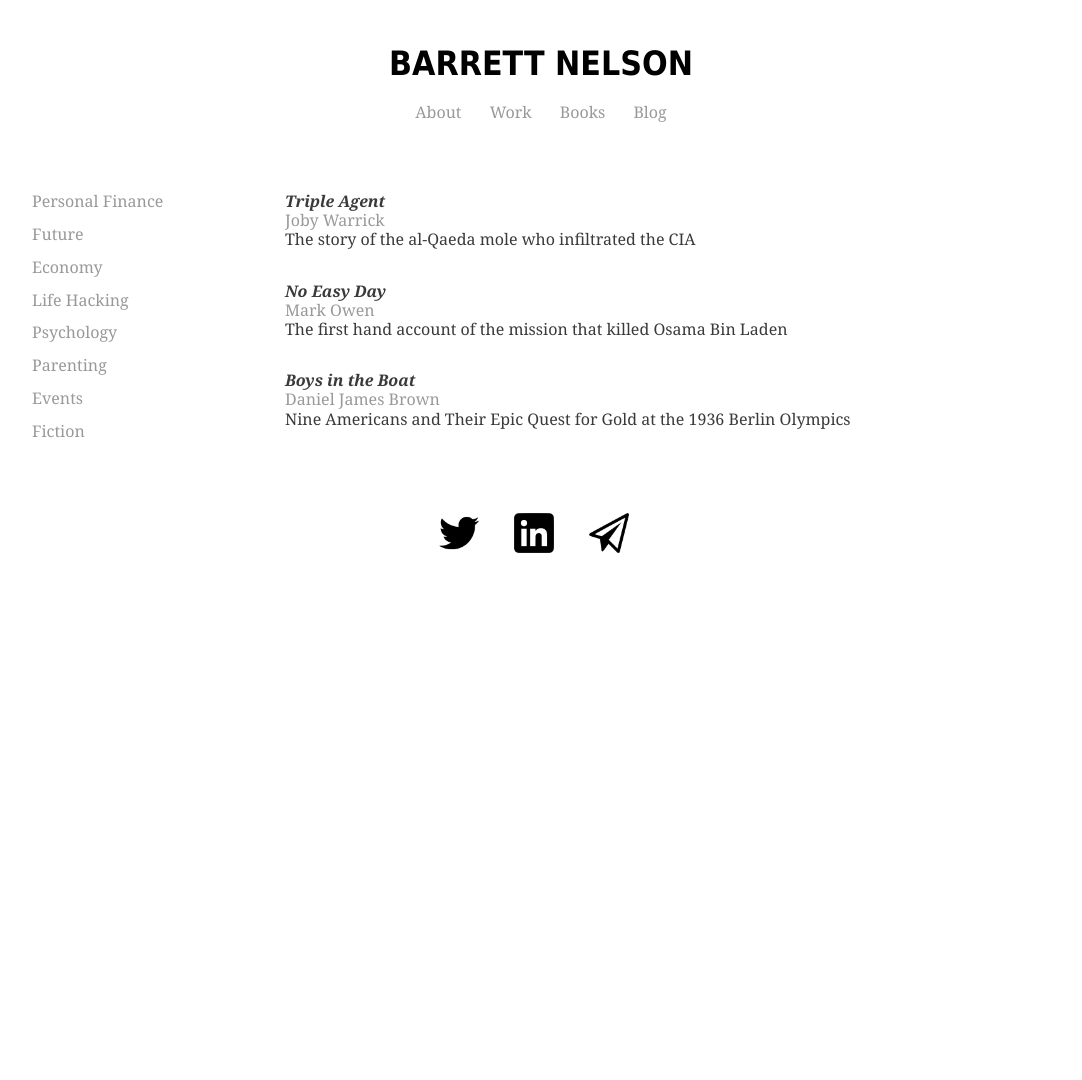
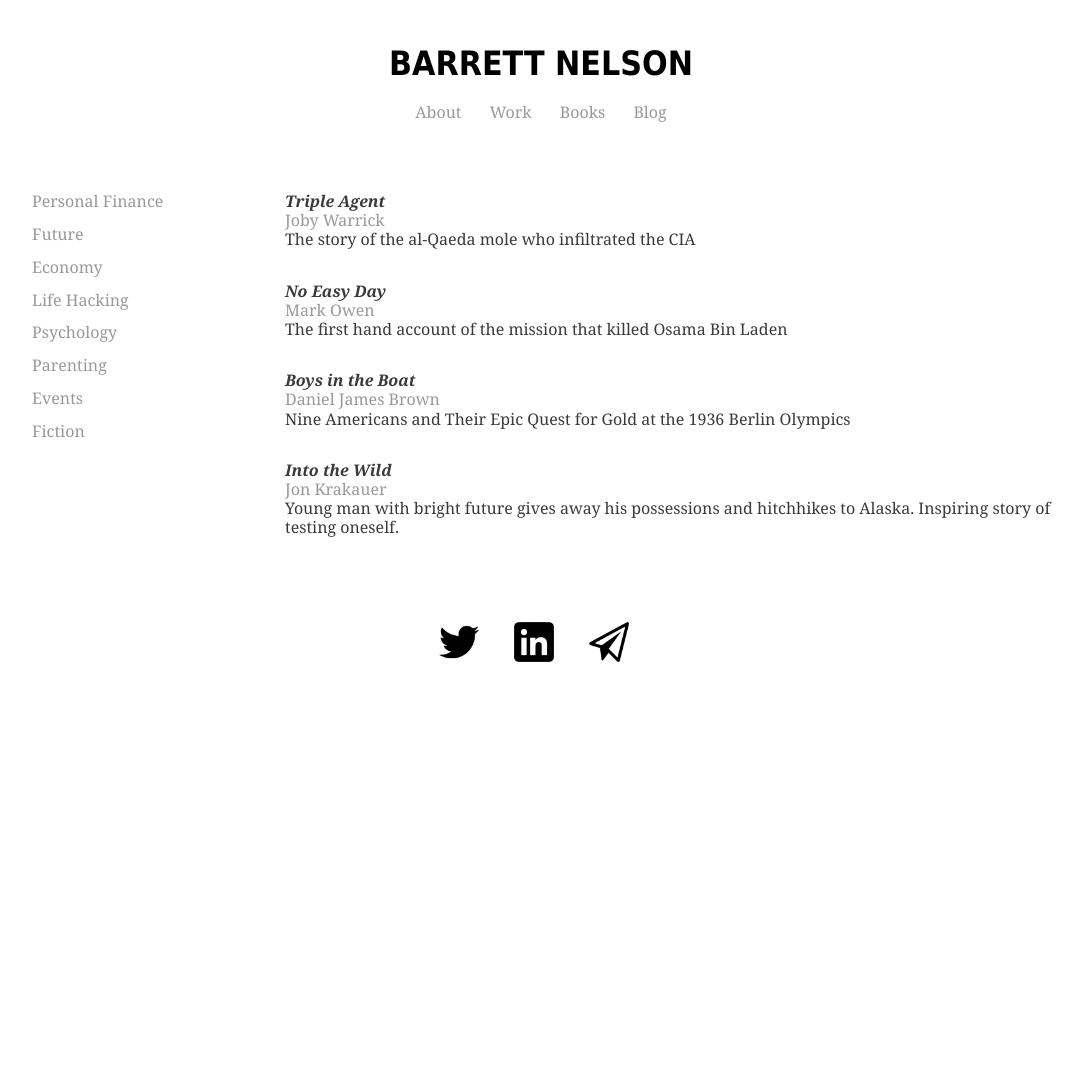
Before and after one commit to bstnel/bstnel.github.io, a Jekyll site: the page books/events/index.html, which Jekyll copies as it is, in a window 1280 px wide. Shown: the whole page, without its empty margins (99-1181 px from the left). Built offline with Jekyll 4.4.1, drawn with Linux system fonts in a browser that asks for light colours.

Commit message:
Update index.html

```diff
--- a/books/events/index.html
+++ b/books/events/index.html
@@ -61,6 +61,11 @@
   <h4>Daniel James Brown</h4>
   <h5>Nine Americans and Their Epic Quest for Gold at the 1936 Berlin Olympics </h5>
       </p>
+	      <p>
+          <h3>Into the Wild</h3>
+  <h4>Jon Krakauer</h4>
+  <h5>Young man with bright future gives away his possessions and hitchhikes to Alaska. Inspiring story of testing oneself.</h5>
+      </p>
 	</div>
 	<p>
 <h6>
```
